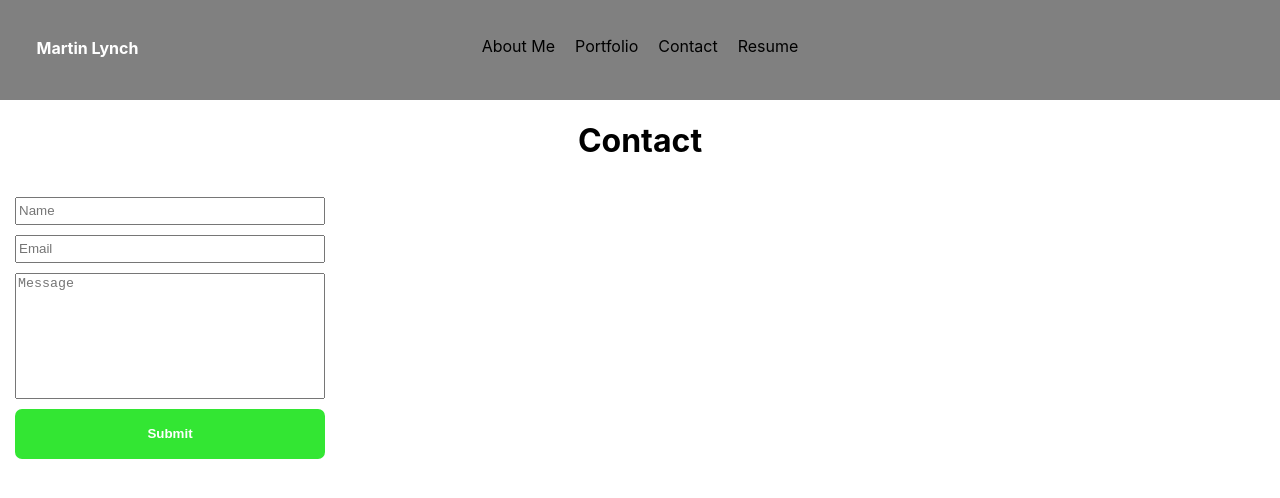
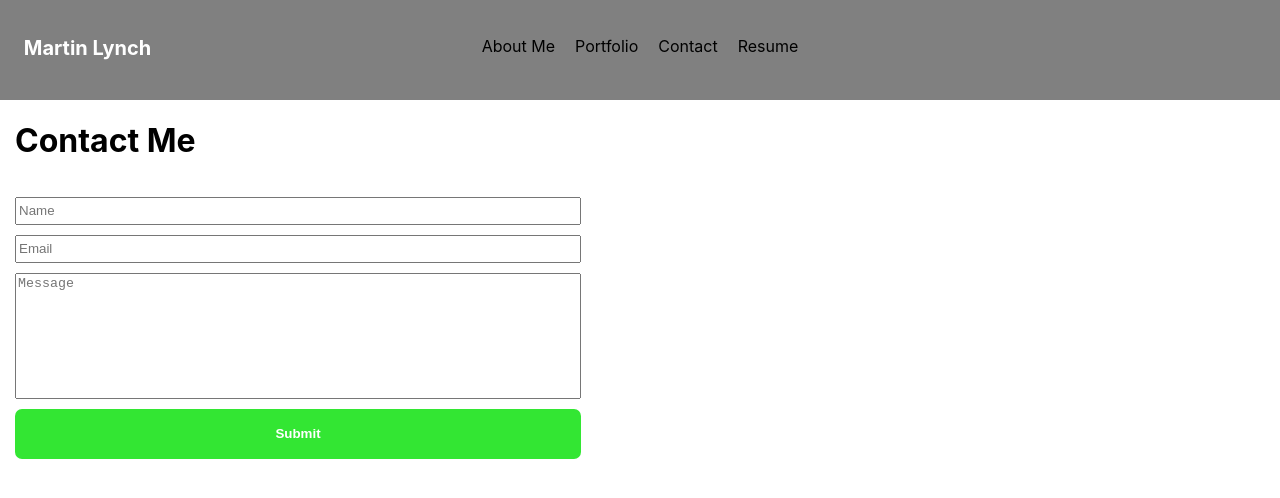
Before and after one commit to mjlynch123/React_Portfolio, a React (Create React App) app: page / in a window 1280 px wide. Both pictures are taken after a click on the item "Contact". Shown: the top 498 px of the page. Built offline with nearby package versions, Linux system fonts and the light colour scheme.

Commit message:
added styling

```diff
--- a/src/App.css
+++ b/src/App.css
@@ -33,7 +33,7 @@ nav {
   top: 45%;
   transform: translateY(-50%);
   margin-left: -150px;
-  font-size: medium;
+  font-size: 20px;
 }
 
 nav ul {
@@ -173,11 +173,15 @@ nav ul li:hover {
 }
 
 /* Contact Component */
+.contact-header {
+  text-align: left;
+  margin-left: 15px;
+}
 
 form {
   display: flex;
   flex-direction: column;
-  width: 25%;
+  width: 45%;
   padding: 10px;
 }
 
--- a/src/Components/Contact.js
+++ b/src/Components/Contact.js
@@ -83,7 +83,7 @@ export default function Contact() {
   return (
     <>
       <div>
-        <h1>Contact</h1>
+        <h1 className="contact-header">Contact Me</h1>
         <form>
           <input
             type="text"
```
